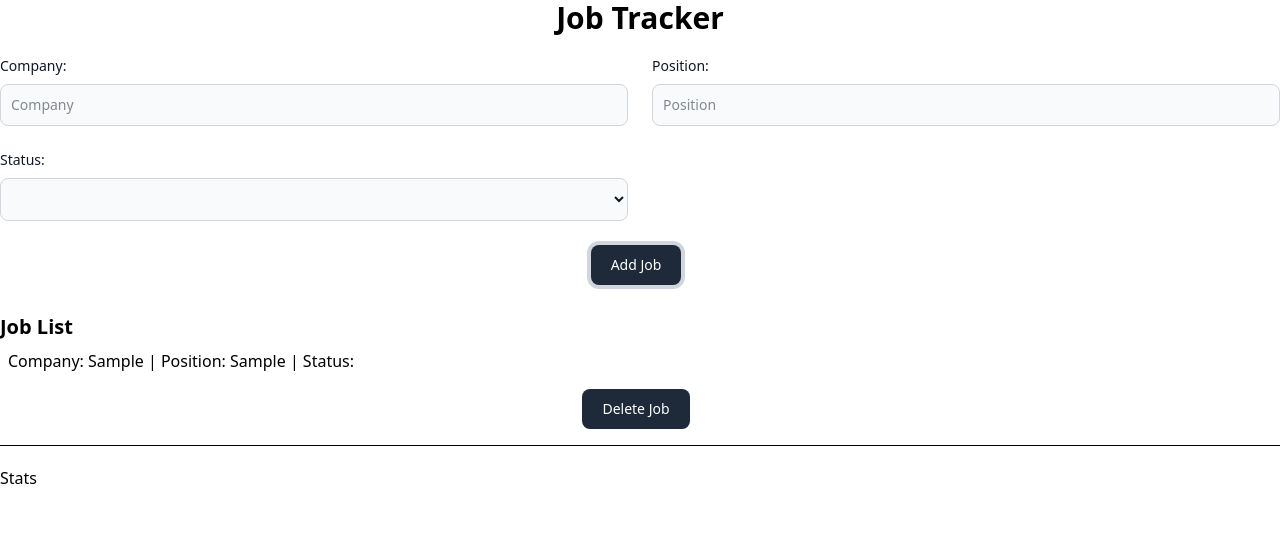
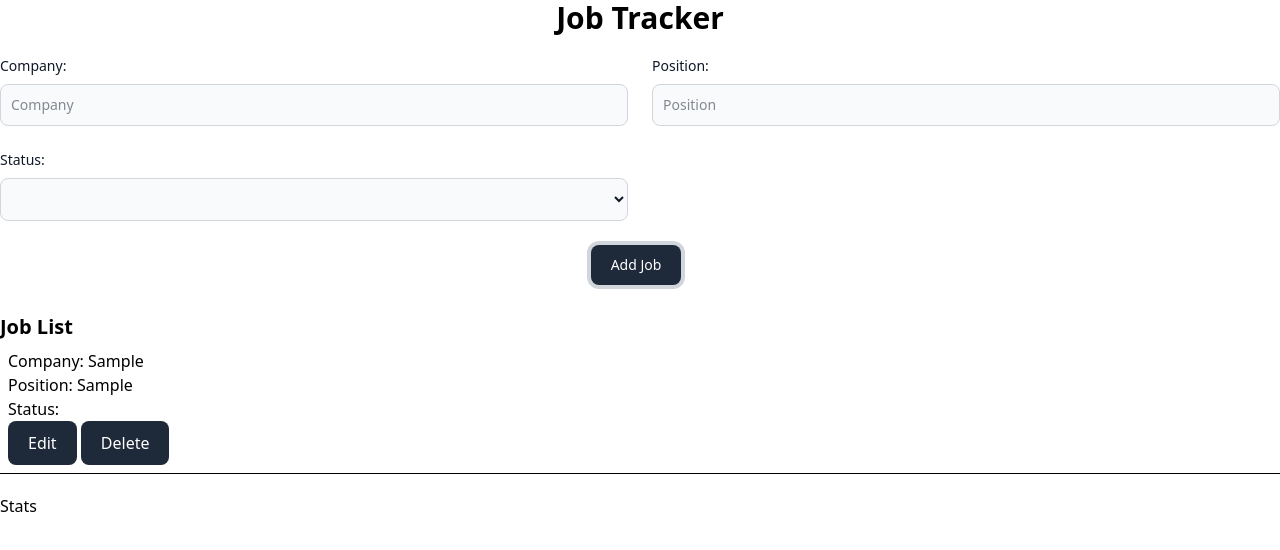
Before and after one commit to codebyAvijit/job-tracker, a React (Vite) app: page / in a window 1280 px wide. Both pictures are taken after typing "Sample", "Sample" into the empty fields and a click on the button "Add Job". Shown: the top 550 px of the page. Built offline with nearby package versions, Linux system fonts and the light colour scheme.

Commit message:
editing functionality added

```diff
--- a/src/App.jsx
+++ b/src/App.jsx
@@ -3,17 +3,38 @@ import AddJobForm from "./components/AddJobForm";
 
 const App = () => {
   const [jobs, setJobs] = useState([]);
+  const [editingIndex, setEditingIndex] = useState(null);
+  const [editCompany, setEditCompany] = useState("");
+  const [editPosition, setEditPosition] = useState("");
+  const [editStatus, setEditStatus] = useState("");
+
+  // Create job
   const handleJobs = (job) => {
     setJobs([...jobs, job]);
     console.log("Jobs: ", [...jobs, job]);
   };
+
+  // Delete job
   const deleteJob = (index) => {
-    setJobs(
-      jobs.filter((_, jobId) => {
-        return jobId !== index;
-      })
-    );
+    setJobs(jobs.filter((_, jobId) => jobId !== index));
   };
+
+  // Save edited job
+  const handleEditSave = (updatedJob, index) => {
+    const newJobs = [...jobs];
+    newJobs[index] = updatedJob;
+    setJobs(newJobs);
+    setEditingIndex(null); // exit edit mode
+  };
+
+  // Start editing
+  const startEditing = (index) => {
+    setEditingIndex(index);
+    setEditCompany(jobs[index].company);
+    setEditPosition(jobs[index].position);
+    setEditStatus(jobs[index].status);
+  };
+
   return (
     <>
       <div className="text-3xl font-bold text-center mb-5">Job Tracker</div>
@@ -26,22 +47,67 @@ const App = () => {
         ) : (
           jobs.map((job, index) => (
             <div key={index} className="border-b p-2">
-              Company: {job.company} | Position: {job.position} | Status:{" "}
-              {job.status}
-              <br></br>
-              {jobs.length === 0 ? (
-                ""
+              {editingIndex === index ? (
+                <>
+                  <input
+                    type="text"
+                    value={editCompany}
+                    onChange={(e) => setEditCompany(e.target.value)}
+                  />
+                  <input
+                    type="text"
+                    value={editPosition}
+                    onChange={(e) => setEditPosition(e.target.value)}
+                  />
+                  <select
+                    value={editStatus}
+                    onChange={(e) => setEditStatus(e.target.value)}
+                  >
+                    <option value="applied">Applied</option>
+                    <option value="interviewing">Interviewing</option>
+                    <option value="offer">Offer</option>
+                    <option value="rejected">Rejected</option>
+                  </select>
+                  <button
+                    onClick={() =>
+                      handleEditSave(
+                        {
+                          company: editCompany,
+                          position: editPosition,
+                          status: editStatus,
+                        },
+                        index
+                      )
+                    }
+                    className="text-white bg-gray-800 hover:bg-gray-900 px-5 py-2.5 rounded-lg"
+                  >
+                    Save
+                  </button>
+                  <button
+                    onClick={() => setEditingIndex(null)}
+                    className="text-white bg-gray-800 hover:bg-gray-900 px-5 py-2.5 rounded-lg"
+                  >
+                    Cancel
+                  </button>
+                </>
               ) : (
-                <div className="text-center mt-4">
+                <>
+                  <p>Company: {job.company}</p>
+                  <p>Position: {job.position}</p>
+                  <p>Status: {job.status}</p>
                   <button
-                    onClick={() => {
-                      deleteJob(index);
-                    }}
-                    className="text-white  bg-gray-800 hover:bg-gray-900 focus:outline-none focus:ring-4 focus:ring-gray-300 font-medium rounded-lg text-sm px-5 py-2.5 me-2 mb-2 dark:bg-gray-800 dark:hover:bg-gray-700 dark:focus:ring-gray-700 dark:border-gray-700"
+                    onClick={() => startEditing(index)}
+                    className="text-white bg-gray-800 hover:bg-gray-900 px-5 py-2.5 rounded-lg"
                   >
-                    Delete Job
+                    Edit
+                  </button>{" "}
+                  <button
+                    onClick={() => deleteJob(index)}
+                    className="text-white bg-gray-800 hover:bg-gray-900 px-5 py-2.5 rounded-lg"
+                  >
+                    Delete
                   </button>
-                </div>
+                </>
               )}
             </div>
           ))
--- a/src/components/AddJobForm.jsx
+++ b/src/components/AddJobForm.jsx
@@ -1,5 +1,6 @@
 import React from "react";
 import { useState } from "react";
+import ButtonComponent from "./ButtonComponent";
 
 const AddJobForm = (props) => {
   const [company, setCompany] = useState("");
--- /dev/null
+++ b/src/components/ButtonComponent.jsx
@@ -0,0 +1,13 @@
+import React from "react";
+
+const ButtonComponent = () => {
+  return (
+    <div>
+      <button className="text-white  bg-gray-800 hover:bg-gray-900 focus:outline-none focus:ring-4 focus:ring-gray-300 font-medium rounded-lg text-sm px-5 py-2.5 me-2 mb-2 dark:bg-gray-800 dark:hover:bg-gray-700 dark:focus:ring-gray-700 dark:border-gray-700">
+        Add Job
+      </button>
+    </div>
+  );
+};
+
+export default ButtonComponent;
```
